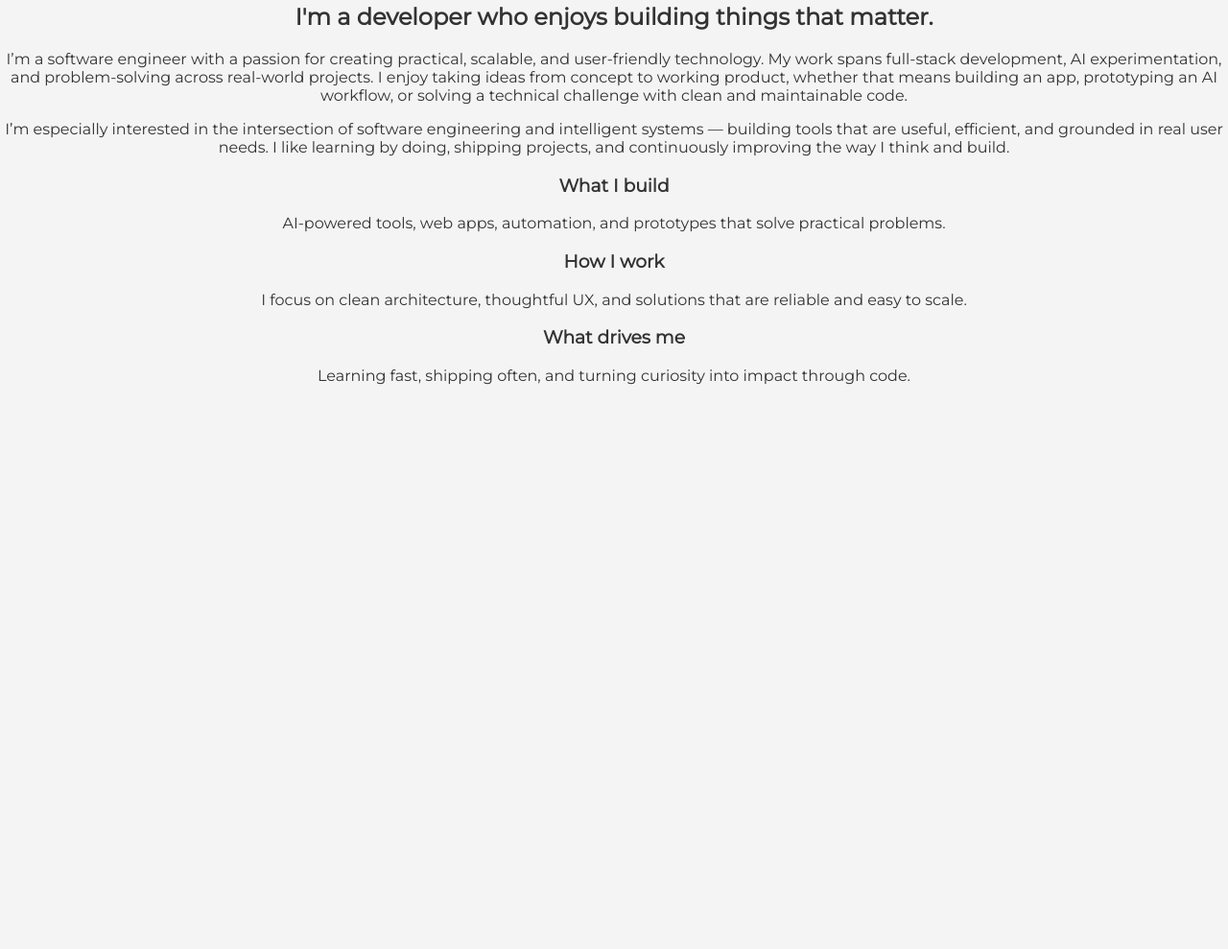
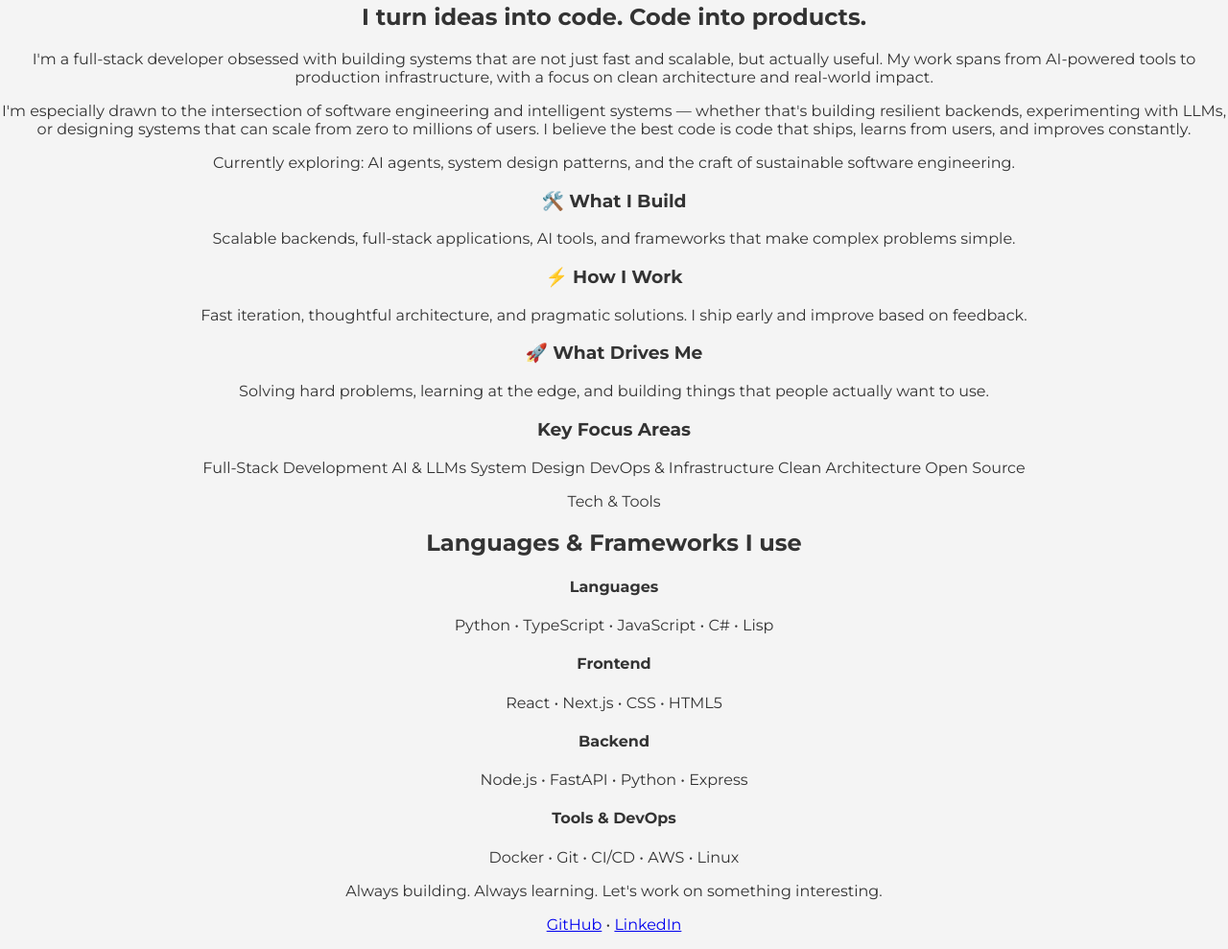
Before and after one commit to abhiram2504/abhiram2504.github.io, a plain HTML site: page index.html in a window 1280 px wide. Shown: the part 852-1841 px from the top of the page at 96% size. Before the commit the page ends 1269 px from the top, so only its background shows below. Drawn offline with Linux system fonts and the light colour scheme.

Commit message:
Rewrite portfolio with stronger voice, better structure, and additional sections

```diff
--- a/index.html
+++ b/index.html
@@ -4,20 +4,21 @@
     <meta charset="UTF-8">
     <meta http-equiv="X-UA-Compatible" content="IE=edge">
     <meta name="viewport" content="width=device-width, initial-scale=1.0">
-    <title>Abhiram Rustagi | Portfolio</title>
-    <link href='https://fonts.googleapis.com/css?family=Montserrat' rel='stylesheet'>
+    <title>Abhiram Rustagi | Software Engineer & AI Builder</title>
+    <link href='https://fonts.googleapis.com/css?family=Montserrat:400,600,700' rel='stylesheet'>
     <link rel="stylesheet" href="styles.css">
 
     <script src="particles.js"></script>
     <script src="app.js" async></script>
 </head>
 <body>
+    <!-- Hero Section -->
     <div id="home">
         <div id="particles-js">
             <div class="home-center">
-                <span class="eyebrow">Software Engineer • AI Builder • Problem Solver</span>
-                <h1 class="typewriter">Hey, I'm Abhi.</h1>
-                <p class="tagline">I build useful software, explore AI, and turn ideas into products that people can actually use.</p>
+                <span class="eyebrow">Software Engineer • AI Builder • Full-Stack Developer</span>
+                <h1 class="typewriter">I build systems that scale.</h1>
+                <p class="tagline">Clean code, intelligent products, real impact.</p>
                 <div class="social-icons">
                     <a href="https://github.com/abhiram2504" target="_blank" class="social-icon">
                         <img src="images/github-mark.png" alt="GitHub">
@@ -30,41 +31,94 @@
         </div>
     </div>
 
+    <!-- Overview Section -->
     <section class="overview" id="overview">
         <div class="overview-inner">
             <p class="section-label">Overview</p>
+
             <div class="overview-grid">
                 <div class="overview-copy">
-                    <h2>I'm a developer who enjoys building things that matter.</h2>
+                    <h2>I turn ideas into code. Code into products.</h2>
                     <p>
-                        I’m a software engineer with a passion for creating practical, scalable, and user-friendly technology.
-                        My work spans full-stack development, AI experimentation, and problem-solving across real-world projects.
-                        I enjoy taking ideas from concept to working product, whether that means building an app, prototyping an AI workflow,
-                        or solving a technical challenge with clean and maintainable code.
+                        I'm a full-stack developer obsessed with building systems that are not just fast and scalable, but actually useful.
+                        My work spans from AI-powered tools to production infrastructure, with a focus on clean architecture and real-world impact.
                     </p>
                     <p>
-                        I’m especially interested in the intersection of software engineering and intelligent systems — building tools that are
-                        useful, efficient, and grounded in real user needs. I like learning by doing, shipping projects, and continuously improving
-                        the way I think and build.
+                        I'm especially drawn to the intersection of software engineering and intelligent systems — whether that's building
+                        resilient backends, experimenting with LLMs, or designing systems that can scale from zero to millions of users.
+                        I believe the best code is code that ships, learns from users, and improves constantly.
+                    </p>
+                    <p>
+                        Currently exploring: AI agents, system design patterns, and the craft of sustainable software engineering.
                     </p>
                 </div>
 
                 <div class="overview-cards">
                     <div class="info-card">
-                        <h3>What I build</h3>
-                        <p>AI-powered tools, web apps, automation, and prototypes that solve practical problems.</p>
+                        <h3>🛠️ What I Build</h3>
+                        <p>Scalable backends, full-stack applications, AI tools, and frameworks that make complex problems simple.</p>
                     </div>
                     <div class="info-card">
-                        <h3>How I work</h3>
-                        <p>I focus on clean architecture, thoughtful UX, and solutions that are reliable and easy to scale.</p>
+                        <h3>⚡ How I Work</h3>
+                        <p>Fast iteration, thoughtful architecture, and pragmatic solutions. I ship early and improve based on feedback.</p>
                     </div>
                     <div class="info-card">
-                        <h3>What drives me</h3>
-                        <p>Learning fast, shipping often, and turning curiosity into impact through code.</p>
+                        <h3>🚀 What Drives Me</h3>
+                        <p>Solving hard problems, learning at the edge, and building things that people actually want to use.</p>
                     </div>
+                </div>
+            </div>
+
+            <div class="highlights">
+                <h3>Key Focus Areas</h3>
+                <div class="highlight-grid">
+                    <span class="highlight-tag">Full-Stack Development</span>
+                    <span class="highlight-tag">AI & LLMs</span>
+                    <span class="highlight-tag">System Design</span>
+                    <span class="highlight-tag">DevOps & Infrastructure</span>
+                    <span class="highlight-tag">Clean Architecture</span>
+                    <span class="highlight-tag">Open Source</span>
                 </div>
             </div>
         </div>
     </section>
+
+    <!-- Tech Stack Section -->
+    <section class="tech-stack" id="stack">
+        <div class="overview-inner">
+            <p class="section-label">Tech & Tools</p>
+            <h2>Languages & Frameworks I use</h2>
+
+            <div class="tech-grid">
+                <div class="tech-category">
+                    <h4>Languages</h4>
+                    <p>Python • TypeScript • JavaScript • C# • Lisp</p>
+                </div>
+                <div class="tech-category">
+                    <h4>Frontend</h4>
+                    <p>React • Next.js • CSS • HTML5</p>
+                </div>
+                <div class="tech-category">
+                    <h4>Backend</h4>
+                    <p>Node.js • FastAPI • Python • Express</p>
+                </div>
+                <div class="tech-category">
+                    <h4>Tools & DevOps</h4>
+                    <p>Docker • Git • CI/CD • AWS • Linux</p>
+                </div>
+            </div>
+        </div>
+    </section>
+
+    <!-- Footer -->
+    <footer class="footer">
+        <div class="overview-inner">
+            <p>Always building. Always learning. Let's work on something interesting.</p>
+            <p class="footer-links">
+                <a href="https://github.com/abhiram2504" target="_blank">GitHub</a> •
+                <a href="https://www.linkedin.com/in/abhiramrustagi/" target="_blank">LinkedIn</a>
+            </p>
+        </div>
+    </footer>
 </body>
 </html>
```
